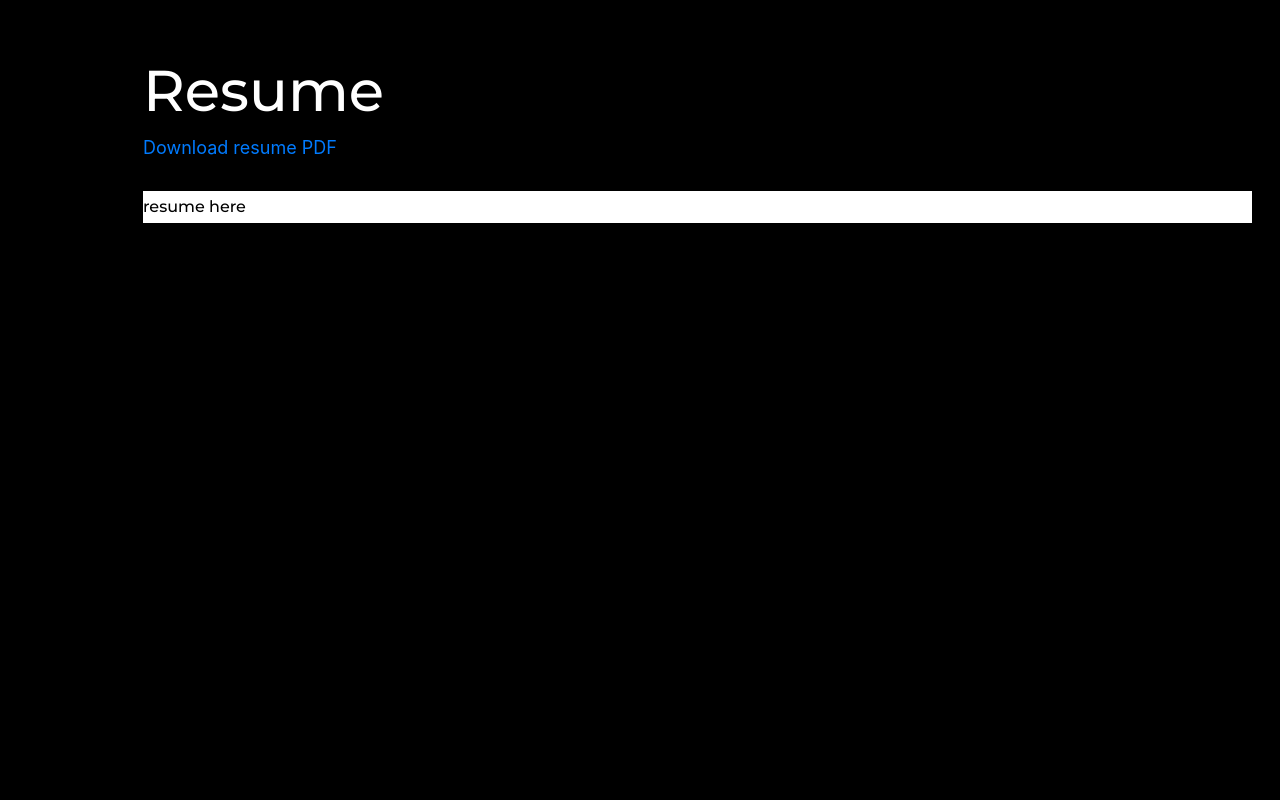
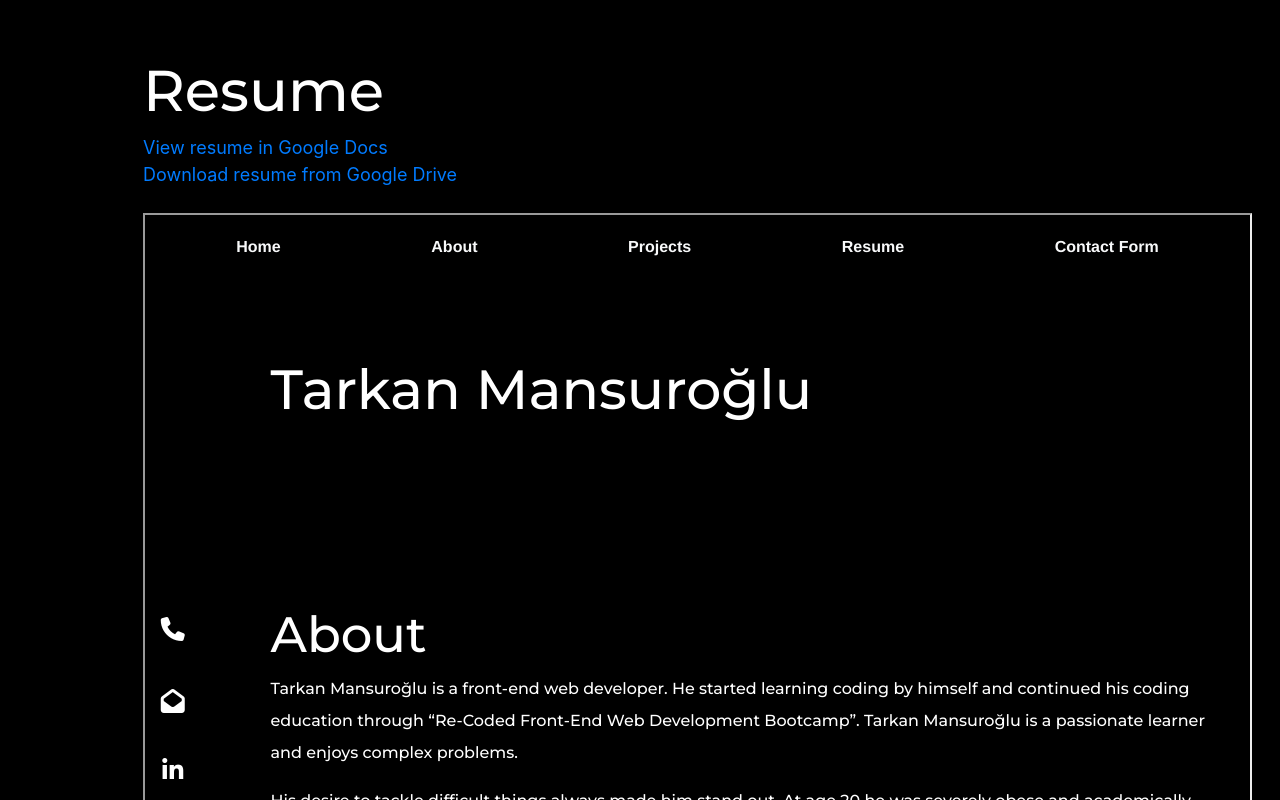
Before and after one commit to tmansuroglu/portfolio, a React (Create React App) app: page / in a window 1280 px wide. Shown: the part 5540-6340 px from the top of the page. Before the commit the page ends 5863 px from the top, so only its background shows below. Built offline with nearby package versions, Linux system fonts and the light colour scheme.

Commit message:
add link and iframe

```diff
--- a/src/components/Resume/index.css
+++ b/src/components/Resume/index.css
@@ -3,8 +3,10 @@
 }
 
 #resume {
-    margin-top: 30px;
+    margin-top: 25px;
     margin-bottom: 100px;
     color: black;
     background: white;
+    width: 100%;
+    height: 100vh;
 }
--- a/src/components/Resume/index.jsx
+++ b/src/components/Resume/index.jsx
@@ -7,16 +7,29 @@ const Resume = () => {
         <Container>
             <h1 className='homeTitle'>Resume</h1>
             <a
+                href='https://docs.google.com/document/d/1ZJmw9fsLZJDZKE32afpMMZXos12eTN-c29GJtLfOp1Q/edit?usp=sharing'
+                target='_blank'
+                rel='noreferrer'
+                className='hrefLink'
+            >
+                View resume in Google Docs
+            </a>
+            <br />
+            <a
                 href='https://drive.google.com/file/d/1hYvgvIL-4xm-cn7JKFCq-CIULs9LJx8E/view?usp=sharing'
                 target='_blank'
                 rel='noreferrer'
                 className='hrefLink'
             >
-                Download resume PDF
+                Download resume from Google Drive
             </a>
-            <div id='resume' className='homeText'>
-                resume here
-            </div>
+            <br />
+            <iframe
+                src='resume.pdf'
+                title='resume'
+                id='resume'
+                className='resume'
+            />
         </Container>
     );
 };
```
